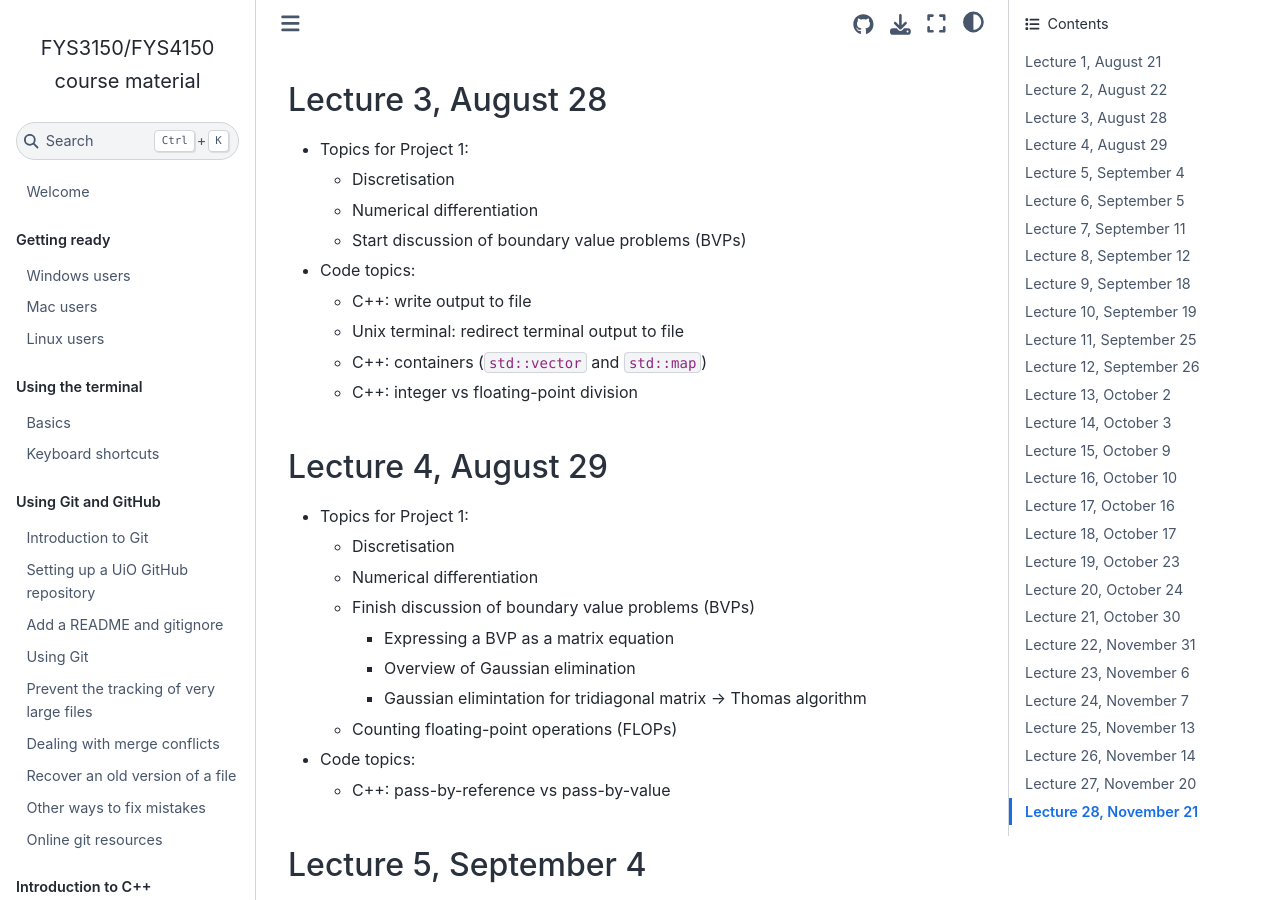
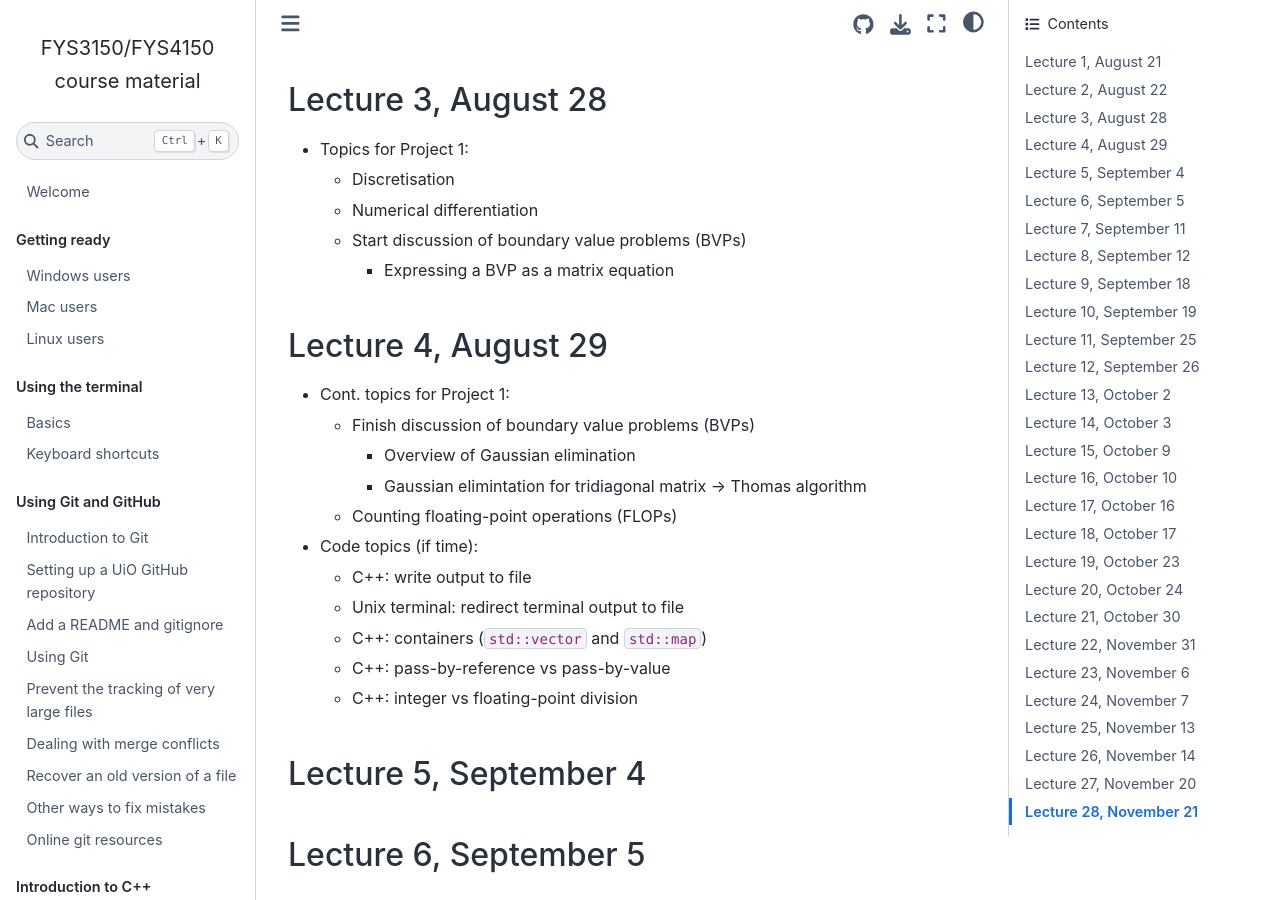
Before and after one commit to anderkve/FYS3150, a Jupyter Book: the page built from lecture_notes/2025/README.md, in a window 1280 px wide and 900 px high, scrolled down 510 px. Built offline with Jupyter Book 1.0.4 settings and Sphinx 7.4.7 and the Sphinx Book theme 1.1.4, drawn with Linux system fonts in a browser that asks for light colours; pages that are not in the unit, such as notebooks, are missing from menus.

Commit message:
Update README.md

```diff
--- a/lecture_notes/2025/README.md
+++ b/lecture_notes/2025/README.md
@@ -23,25 +23,22 @@
   - Discretisation
   - Numerical differentiation
   - Start discussion of boundary value problems (BVPs)
-- Code topics:
-  - C++: write output to file
-  - Unix terminal: redirect terminal output to file
-  - C++: containers (`std::vector` and `std::map`)
-  - C++: integer vs floating-point division
+    - Expressing a BVP as a matrix equation
 
 
 ### Lecture 4, August 29
 
-- Topics for Project 1:
-  - Discretisation
-  - Numerical differentiation
+- Cont. topics for Project 1:
   - Finish discussion of boundary value problems (BVPs)
-    - Expressing a BVP as a matrix equation
     - Overview of Gaussian elimination
     - Gaussian elimintation for tridiagonal matrix → Thomas algorithm
   - Counting floating-point operations (FLOPs)
-- Code topics:
+- Code topics (if time):
+  - C++: write output to file
+  - Unix terminal: redirect terminal output to file
+  - C++: containers (`std::vector` and `std::map`)
   - C++: pass-by-reference vs pass-by-value
+  - C++: integer vs floating-point division
 
 
 ### Lecture 5, September 4
```
